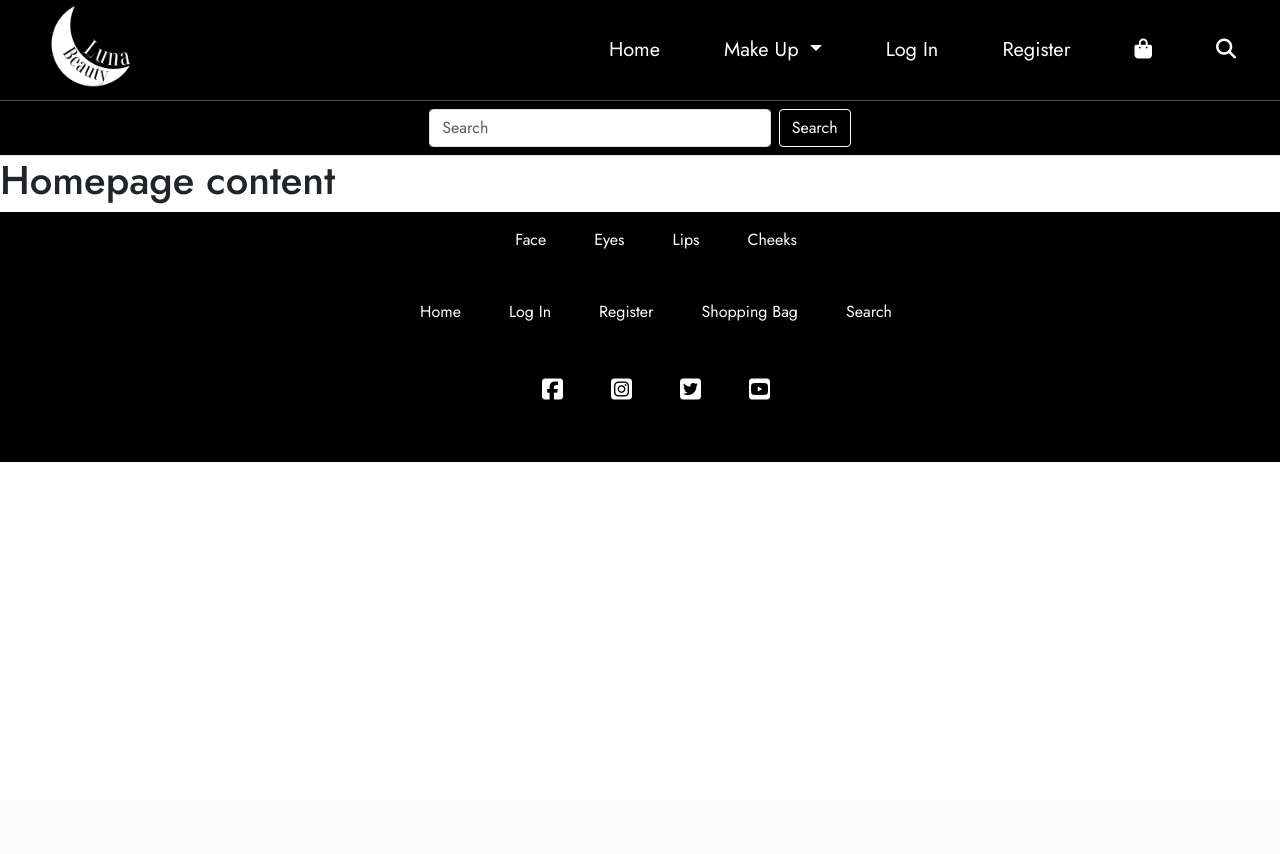
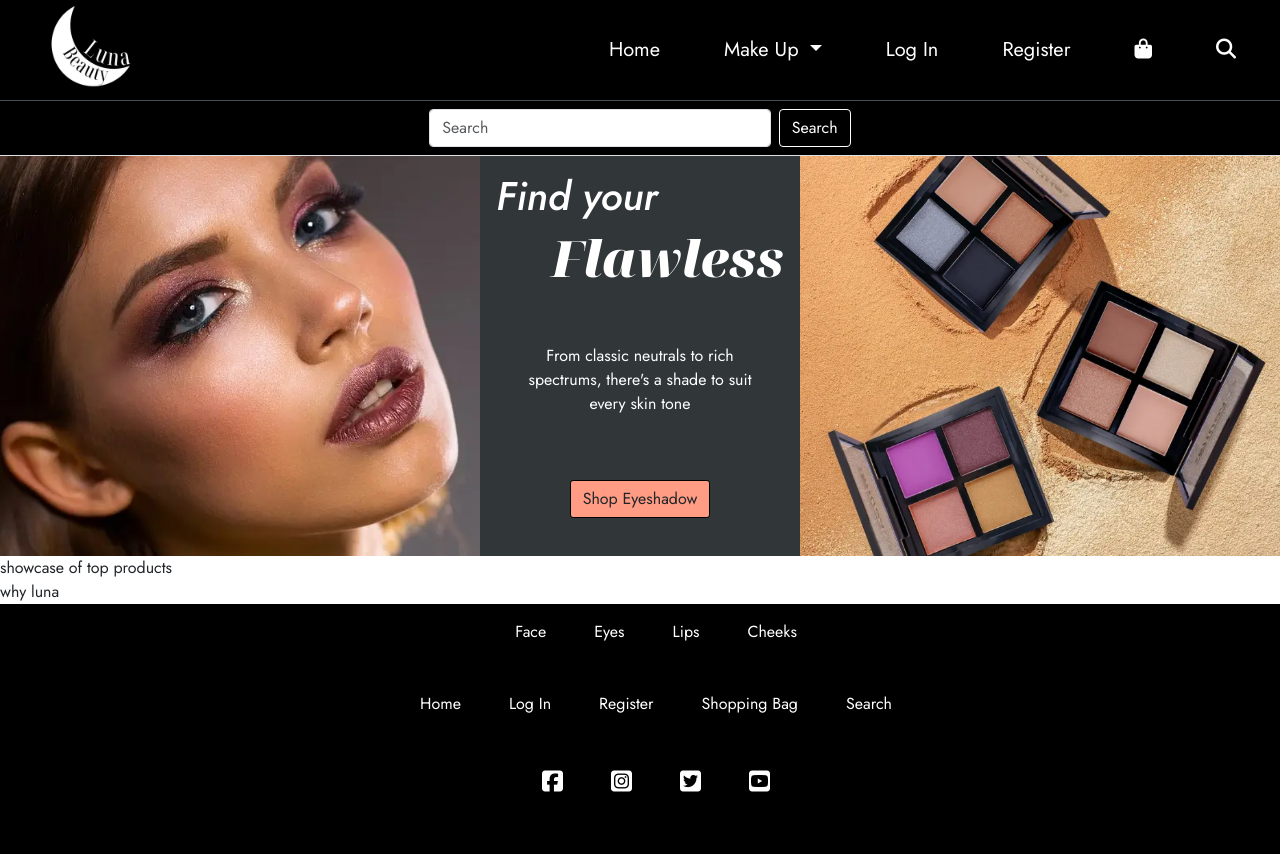
Before and after one commit to lilli-mcnally/luna-beauty, a Django app: page / in a window 1280 px wide. Before the commit the page ends 462 px from the top, so only its background shows below. Run offline with Django 3.2, Linux system fonts and the light colour scheme; some libraries are stand-ins or nearby versions.

Commit message:
Add eyeshadow promotion content and styling

```diff
--- a/home/templates/home/index.html
+++ b/home/templates/home/index.html
@@ -2,5 +2,26 @@
 {% load static %}
 
 {% block content %}
-<h1>Homepage content</h1>
+<div>
+    <div class="lb-eyeshadow-container d-flex col-12">
+        <div class="lb-eyeshadow-face flex-fill"></div>
+        <div class="lb-eyeshadow-promo d-flex flex-column col-3 py-3 px-3">
+            <div>
+                <h3 class="lb-eyeshadow-heading-one">
+                    Find your
+                </h3>
+                <h3 class="lb-noto text-end lb-eyeshadow-heading-two">Flawless</h3>
+            </div>
+            <div class="align-self-center mt-5 mx-3 text-center">
+                <p>From classic neutrals to rich spectrums, there's a shade to suit every skin tone</p>
+            </div>
+            <button class="btn lb-btn-peach align-self-center mt-5">Shop Eyeshadow</button>
+        </div>
+        <div class="lb-eyeshadow-art flex-fill"></div>
+    </div>
+
+    <div></div>
+    <div>showcase of top products</div>
+    <div>why luna</div>
+</div>
 {% endblock %}
--- a/static/css/base.css
+++ b/static/css/base.css
@@ -2,6 +2,11 @@
 
 body {
     font-family: 'Jost', sans-serif;
+}
+
+.lb-noto {
+    font-family: 'Noto Serif Display', sans-serif;
+    font-weight: 900;
 }
 
 /* Header */
@@ -63,3 +68,52 @@ header {
 #lb-socials {
     font-size: 24px;
 }
+
+/* Home Page */
+
+.lb-btn-peach {
+    background-color: #FF9C83;
+    border-radius: 3px;
+    border: 1px solid #000;
+}
+
+.lb-btn-peach:hover {
+    border: 1px solid #FF9C83;
+    border-radius: 3px;
+    background-color: 1px solid #000;
+}
+
+/* Eyeshadow Promotion */
+
+.lb-eyeshadow-container {
+    height: 400px;
+    color: #fff;
+}
+
+.lb-eyeshadow-promo {
+    background-color: #313639;
+
+}
+
+.lb-eyeshadow-heading-one,
+.lb-eyeshadow-heading-two {
+    font-style: italic;
+}
+
+.lb-eyeshadow-heading-one {
+    font-size: 40px;
+}
+
+.lb-eyeshadow-heading-two {
+    font-size: 50px;
+}
+
+.lb-eyeshadow-face {
+    background: url(/media/home-eyeshadow.webp) no-repeat center center;
+    background-size: cover;
+}
+
+.lb-eyeshadow-art {
+    background: url(/media/home-eyeshadow-art.webp) no-repeat center center;
+    background-size: cover;
+}
```
Also changed, not shown: media/home-clouds.webp (added), media/home-eyeshadow-art.webp (added), media/home-eyeshadow-palette.webp (added), media/home-eyeshadow.webp (added), media/home-lipgloss.webp (added).
